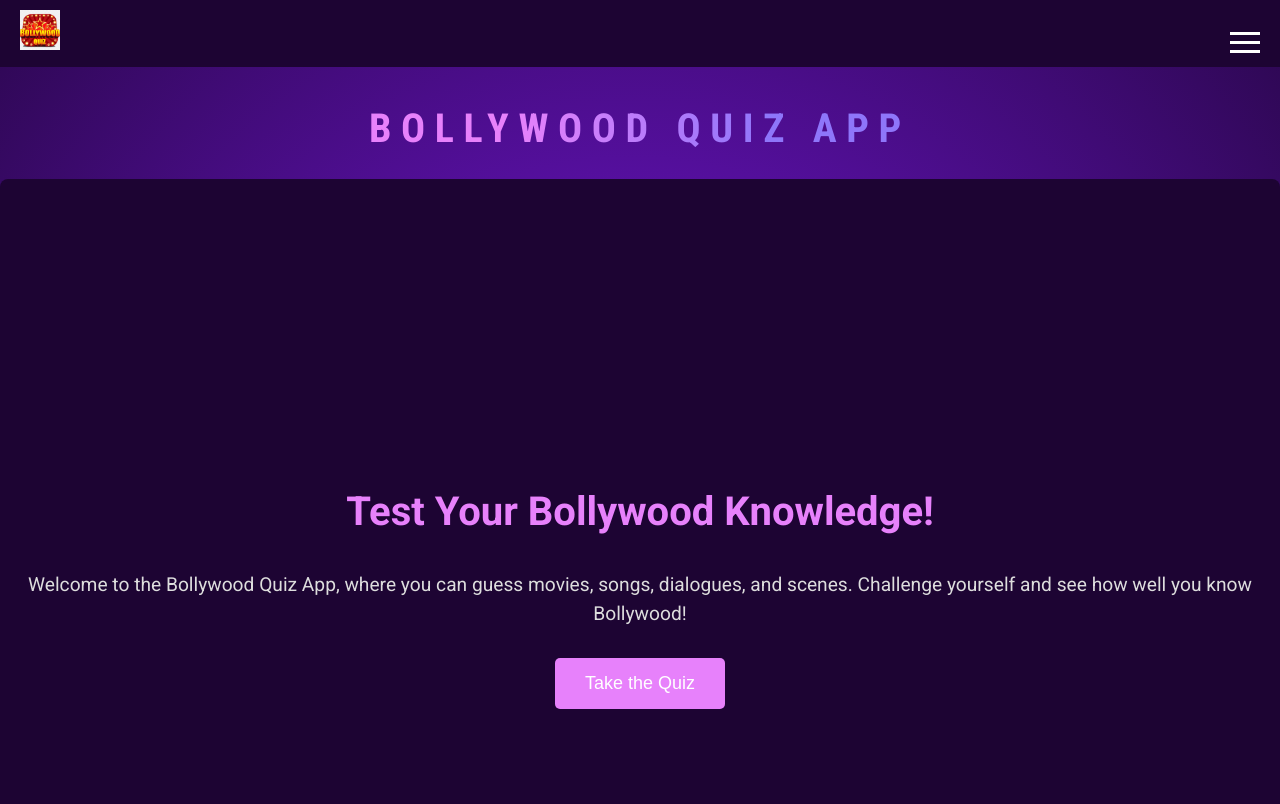
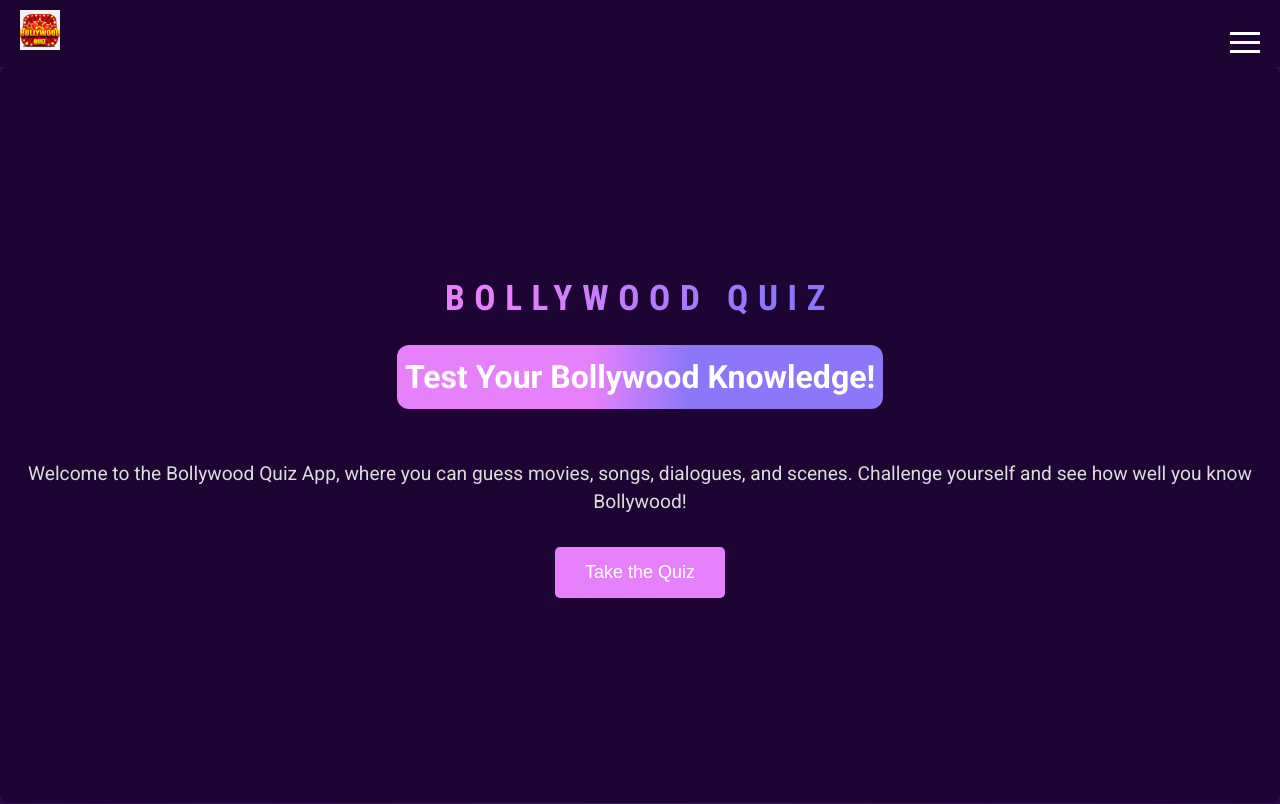
Before and after one commit to ms-tech-geek/quiz-app, a React (Vite) app: page / in a window 1280 px wide. Shown: the top 804 px of the page. Built offline with nearby package versions, Linux system fonts and the light colour scheme.

Commit message:
cleanup home-welcome section;

```diff
--- a/src/components/Home.css
+++ b/src/components/Home.css
@@ -2,6 +2,7 @@
 .home-container {
   font-family: 'Roboto', sans-serif;
   color: #ebe7ef;
+  margin-top: -2rem;
 }
 
 .home-header {
@@ -12,7 +13,7 @@
 .home-header h1 {
   font-family: 'Roboto Condensed', sans-serif;
   font-weight: bold;
-  font-size: 2.5rem;
+  font-size: 2.2rem;
   letter-spacing: 0.6rem;
   margin: 0;
   text-transform: uppercase;
@@ -23,21 +24,22 @@
 
 .home-welcome {
   text-align: center;
-  padding: 60px 20px;
   background-color: #1d0433;
   color: #fff;
   border-radius: 8px;
-  margin-bottom: 20px;
-  min-height: 100vh;
+  min-height: calc(100vh - 4rem);
   display: flex;
   flex-direction: column;
   justify-content: center;
 }
 
 .home-welcome h2 {
-  font-size: 2.5em;
-  margin-bottom: 10px;
-  color: #e781fb;
+  font-size: 2em;
+  margin: 0 auto 2rem auto;
+  padding: 0.5rem;
+  background: linear-gradient(90deg, #e781fb 40%, #8e76fa 60%);
+  border-radius: 12px;
+  max-width: fit-content;
 }
 
 .home-welcome p {
--- a/src/components/Home.jsx
+++ b/src/components/Home.jsx
@@ -6,11 +6,11 @@ import './Home.css';
 const Home = () => {
   return (
     <div className="home-container">
-      <header className="home-header">
-        <h1>BOLLYWOOD QUIZ APP</h1>
-      </header>
       <main>
         <section className="home-welcome">
+          <header className="home-header">
+            <h1>BOLLYWOOD QUIZ</h1>
+          </header>
           <h2>Test Your Bollywood Knowledge!</h2>
           <p>
             Welcome to the Bollywood Quiz App, where you can guess movies,
```
